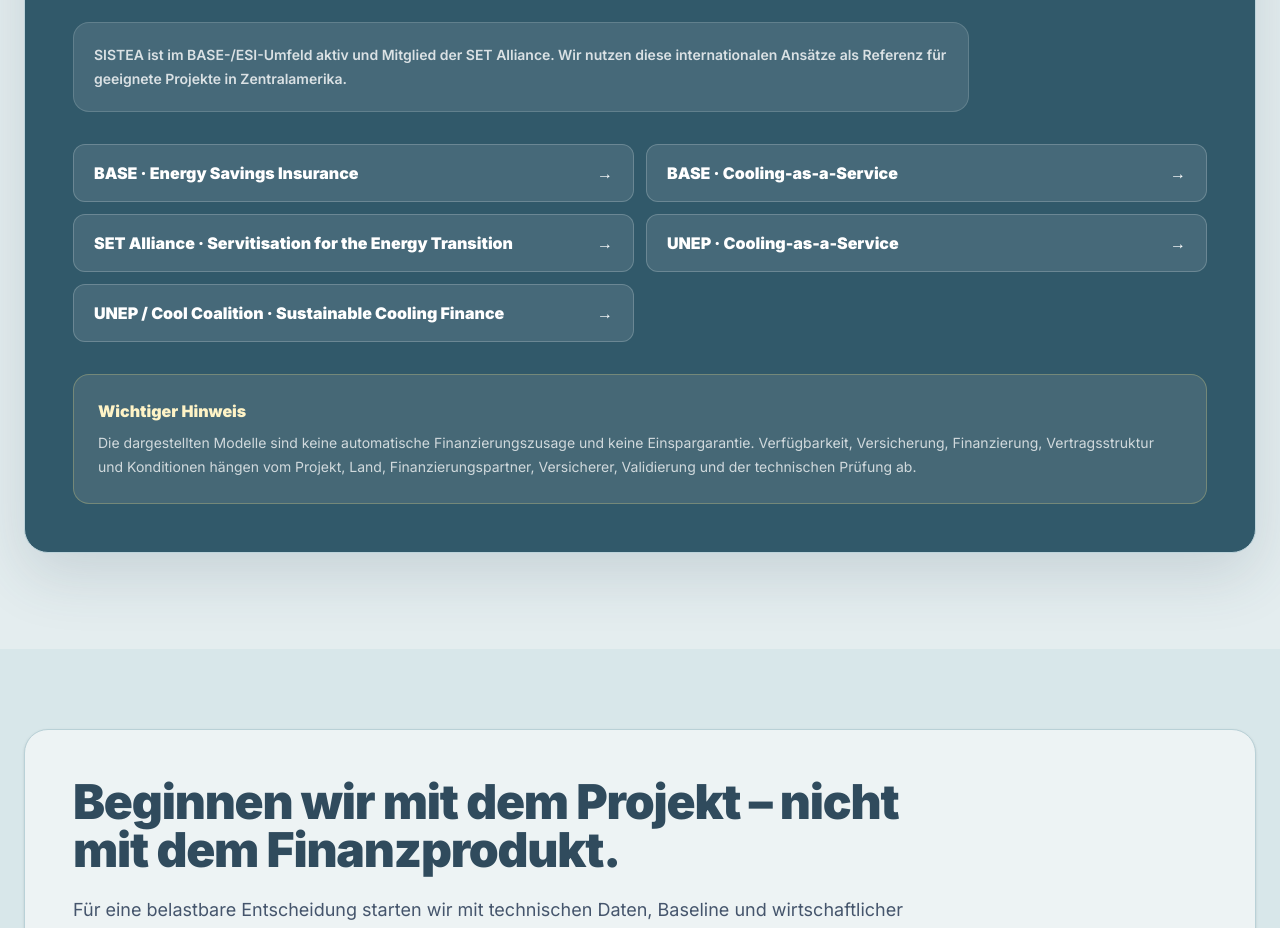
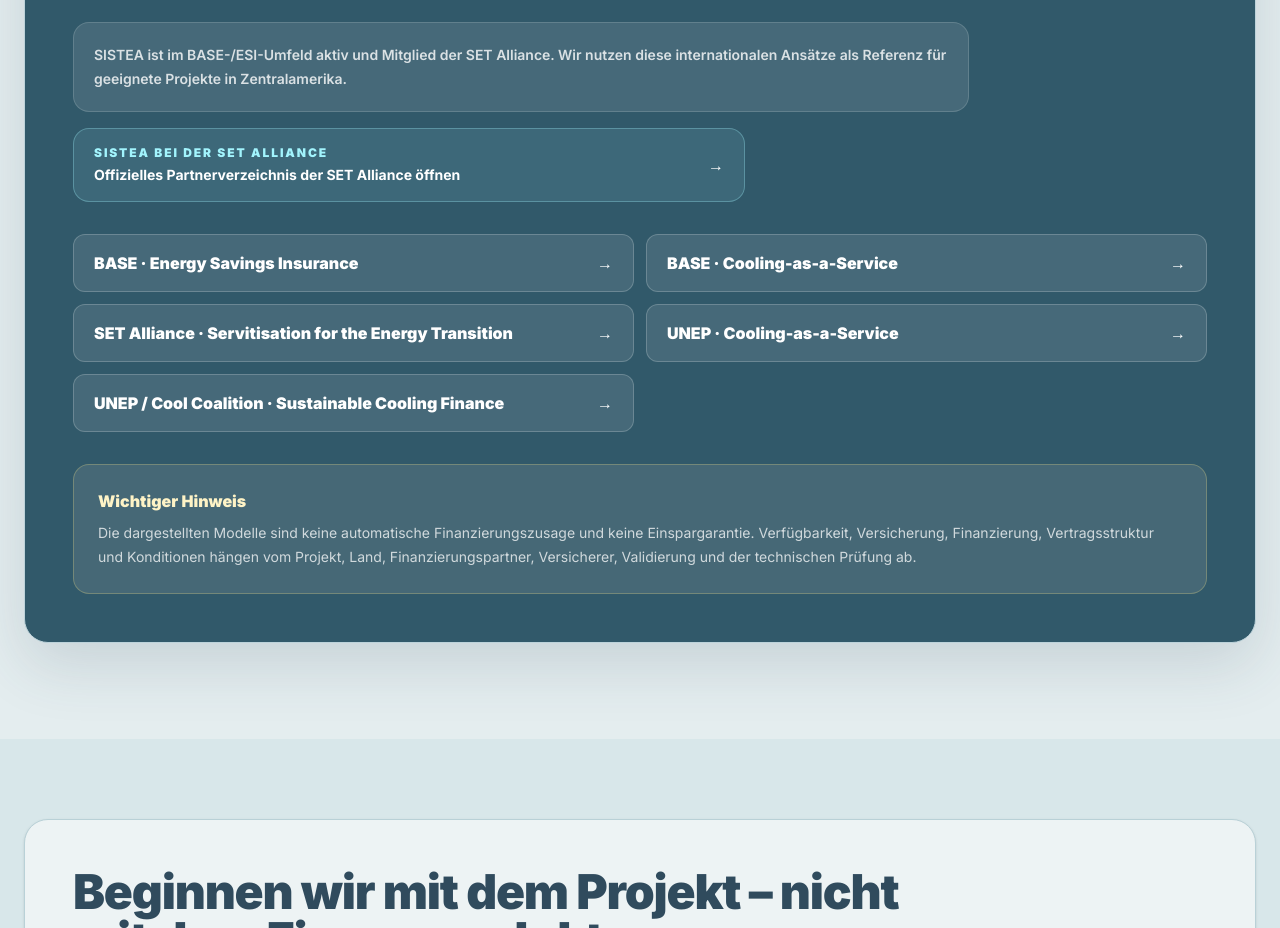
Before and after one commit to andreasreith-glitch/sistea-digital-platform-v4, a Next.js app in the folder sistea-digital-platform/: page /de/financing in a window 1280 px wide. Shown: the part 3660-4588 px from the top of the page. Built offline with nearby package versions, Linux system fonts and the light colour scheme.

Commit message:
Add SET Alliance partner verification

```diff
--- a/sistea-digital-platform/src/app/[locale]/financing/page.tsx
+++ b/sistea-digital-platform/src/app/[locale]/financing/page.tsx
@@ -6,6 +6,7 @@
 const BASE_ESI_URL = "https://energy-base.org/projects/energy-savings-insurance-europe/";
 const BASE_CAAS_URL = "https://energy-base.org/projects/cooling-as-a-service-initiative/";
 const SET_ALLIANCE_URL = "https://set-alliance.org/";
+const SET_PARTNERS_URL = "https://set-alliance.org/partners/";
 const UNEP_CAAS_URL = "https://www.unep.org/index.php/events/webinar/cooling-service-catalyzing-innovation-and-efficiency";
 const UNEP_COOLING_FINANCE_URL = "https://www.unep.org/resources/publication/cooler-finance-mobilizing-investment-developing-worlds-sustainable-cooling";
 const WHATSAPP_URL = "https://wa.me/50377282624";
@@ -53,6 +54,8 @@
     unepCaas: "UNEP · Cooling-as-a-Service",
     unepFinance: "UNEP / Cool Coalition · Sustainable Cooling Finance",
     membership: "SISTEA ist im BASE-/ESI-Umfeld aktiv und Mitglied der SET Alliance. Wir nutzen diese internationalen Ansätze als Referenz für geeignete Projekte in Zentralamerika.",
+    partnerProof: "SISTEA bei der SET Alliance",
+    partnerProofText: "Offizielles Partnerverzeichnis der SET Alliance öffnen",
     noteTitle: "Wichtiger Hinweis",
     note: "Die dargestellten Modelle sind keine automatische Finanzierungszusage und keine Einspargarantie. Verfügbarkeit, Versicherung, Finanzierung, Vertragsstruktur und Konditionen hängen vom Projekt, Land, Finanzierungspartner, Versicherer, Validierung und der technischen Prüfung ab.",
     ctaTitle: "Beginnen wir mit dem Projekt – nicht mit dem Finanzprodukt.",
@@ -99,6 +102,8 @@
     unepCaas: "UNEP · Cooling-as-a-Service",
     unepFinance: "UNEP / Cool Coalition · Sustainable Cooling Finance",
     membership: "SISTEA participates in the BASE / ESI ecosystem and is a member of the SET Alliance. We use these international approaches as references for suitable projects in Central America.",
+    partnerProof: "SISTEA at the SET Alliance",
+    partnerProofText: "Open the official SET Alliance partner directory",
     noteTitle: "Important note",
     note: "The models shown are not an automatic financing commitment or savings guarantee. Availability, insurance, financing, contract structure and terms depend on the project, country, financing partner, insurer, validation and technical review.",
     ctaTitle: "Start with the project – not with the financial product.",
@@ -145,6 +150,8 @@
     unepCaas: "UNEP · Cooling-as-a-Service",
     unepFinance: "UNEP / Cool Coalition · Sustainable Cooling Finance",
     membership: "SISTEA participa en el ecosistema BASE / ESI y es miembro de la SET Alliance. Utilizamos estos enfoques internacionales como referencia para proyectos adecuados en Centroamérica.",
+    partnerProof: "SISTEA en la SET Alliance",
+    partnerProofText: "Abrir el directorio oficial de socios de la SET Alliance",
     noteTitle: "Nota importante",
     note: "Los modelos descritos no constituyen una aprobación automática de financiamiento ni una garantía de ahorro. La disponibilidad, seguro, financiamiento, estructura contractual y condiciones dependen del proyecto, país, socio financiero, asegurador, validación y revisión técnica.",
     ctaTitle: "Empecemos por el proyecto, no por el producto financiero.",
@@ -275,6 +282,18 @@
             <div className="text-xs font-black uppercase tracking-[.17em] text-cyan-200">{t.intlTitle}</div>
             <p className="mt-5 text-lg leading-8 text-white/80">{t.intlText}</p>
             <p className="mt-5 rounded-2xl border border-white/15 bg-white/10 p-5 text-sm font-semibold leading-6 text-white/80">{t.membership}</p>
+            <a
+              href={SET_PARTNERS_URL}
+              target="_blank"
+              rel="noreferrer"
+              className="mt-4 flex max-w-2xl items-center justify-between gap-4 rounded-2xl border border-cyan-200/30 bg-cyan-200/10 px-5 py-4 transition hover:bg-cyan-200/20"
+            >
+              <span>
+                <span className="block text-xs font-black uppercase tracking-[.16em] text-cyan-200">{t.partnerProof}</span>
+                <span className="mt-1 block text-sm font-bold text-white">{t.partnerProofText}</span>
+              </span>
+              <Arrow />
+            </a>
           </div>
           <div className="mt-8 grid gap-3 md:grid-cols-2">
             {sources.map(([label, url]) => (
```
